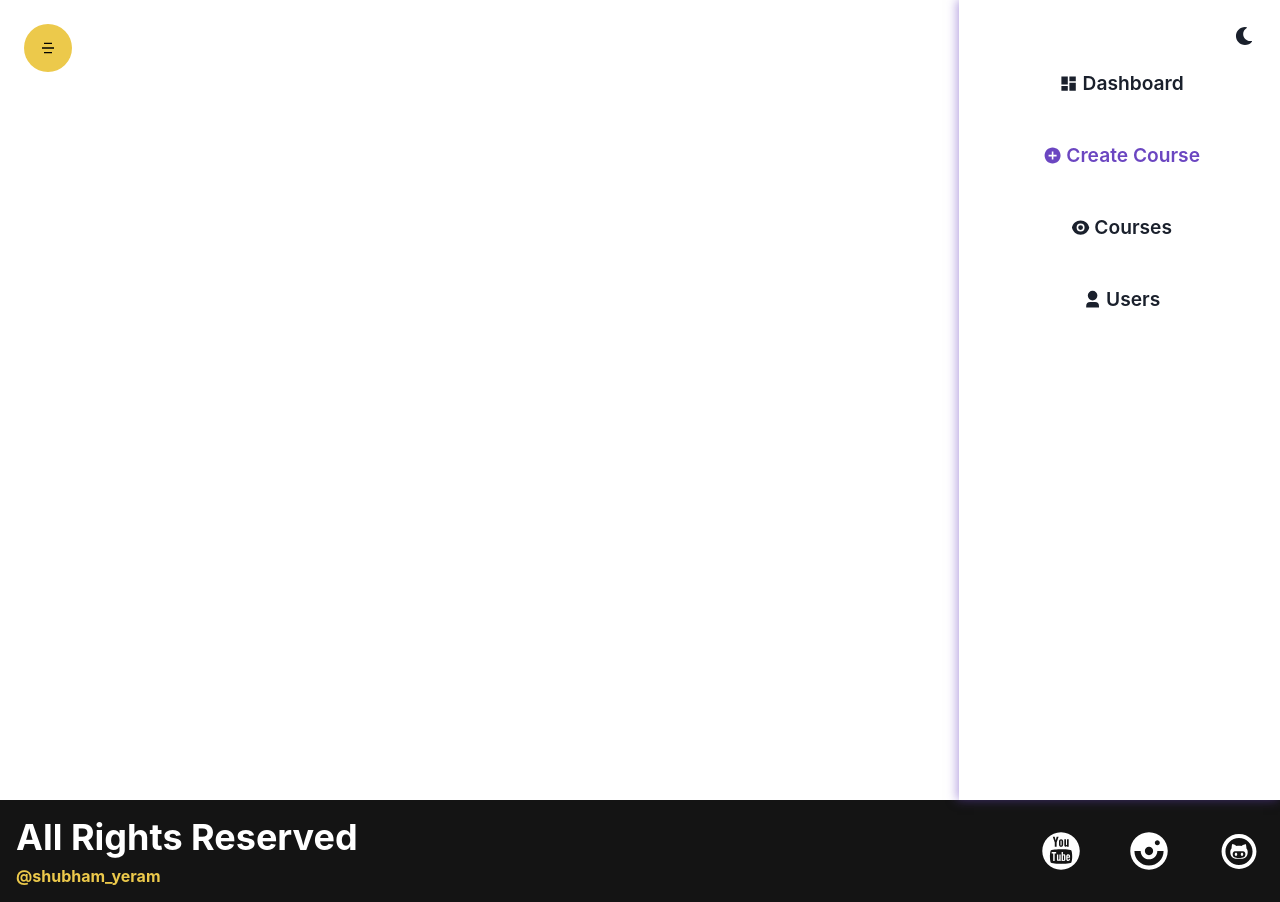
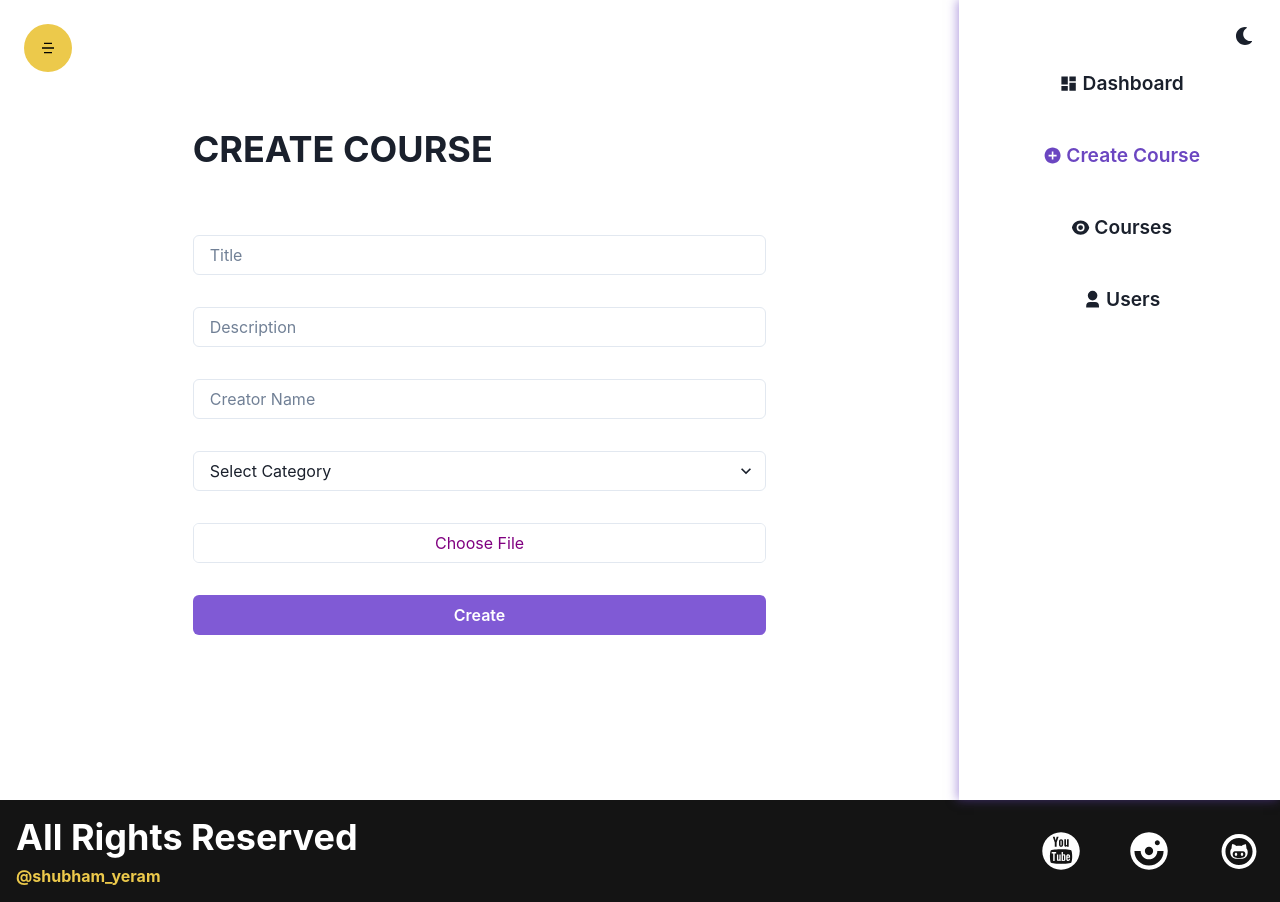
Before and after one commit to 0x1Shub/course-provider, a React (Create React App) app in the folder client/: page /admin/createcourse in a window 1280 px wide. Built offline with nearby package versions, Linux system fonts and the light colour scheme.

Commit message:
Updated:Created Course create page

```diff
--- a/client/src/components/Admin/CreateCourse/CreateCourse.jsx
+++ b/client/src/components/Admin/CreateCourse/CreateCourse.jsx
@@ -1,13 +1,66 @@
-import { Box, Grid } from '@chakra-ui/react'
-import React from 'react'
+import { Box, Button, Container, Grid, Heading, Image, Input, Select, VStack } from '@chakra-ui/react'
+import React, { useState } from 'react'
 import Sidebar from '../Sidebar'
+import { fileUploadCss } from '../../Auth/Register';
 
 const CreateCourse = () => {
+
+    const [title, setTitle] = useState("");
+    const [description, setDescription] = useState("");
+    const [createdBy, setCreatedBy] = useState("");
+    const [category, setCategory] = useState("");
+    const [image, setImage] = useState("");
+    const [imagePrev, setImagePrev] = useState("");
+
+    const categories = [
+        "Web Development", "Full Stack Development", "Artificial Intelligence", "Data Science", "App Development", "Data Structure and Algorithm", "Game Development"
+    ]
+
+
+    const changeImagehandler = (e) => {
+        const file = e.target.files[0];
+        const reader = new FileReader();
+        reader.readAsDataURL(file);
+        reader.onloadend = () => {
+            setImagePrev(reader.result);
+            setImage(file);
+        };
+    };
+
+
     return (
         <Grid minH={"100vh"} templateColumns={["1fr", '5fr 1fr']}>
-            <Box>
+            <Container py={'16'}>
+                <form>
+                    <Heading textTransform={"uppercase"} children="Create Course" my={'16'} textAlign={['center', 'left']} />
+                    <VStack m={"auto"} spacing={"8"}>
+                        <Input value={title} onChange={(e) => setTitle(e.target.value)} placeholder='Title' type='text' focusBorderColor={"purple.300"} />
+                        <Input value={description} onChange={(e) => setDescription(e.target.value)} placeholder='Description' type='text' focusBorderColor={"purple.300"} />
+                        <Input value={createdBy} onChange={(e) => setCreatedBy(e.target.value)} placeholder='Creator Name' type='text' focusBorderColor={"purple.300"} />
 
-            </Box>
+                        <Select focusBorderColor={"purple.300"} value={category} onChange={(e) => setCategory(e.target.value)} >
+                            <option value="">Select Category</option>
+                            {categories.map(item=>(
+                                <option key={item} value={item}>{item}</option>
+                            ))}
+                        </Select>
+
+                        <Input accept={"image/*"} required type={"file"} focusBorderColor={"purple.300"} css={{
+                            "&::file-selector-button":{
+                                ...fileUploadCss, color:"purple",
+                            }
+                        }} onChange={changeImagehandler} />
+
+                        {imagePrev && (
+                            <Image src={imagePrev} boxSize={"64"} objectFit={"contain"} />
+                        )}
+
+                        <Button w={"full"} colorScheme={"purple"} type={"submit"} > Create </Button>
+
+                    </VStack>
+
+                </form>
+            </Container>
 
             <Sidebar />
 
```
